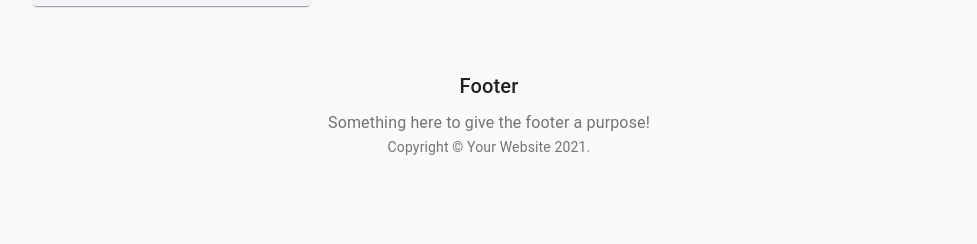
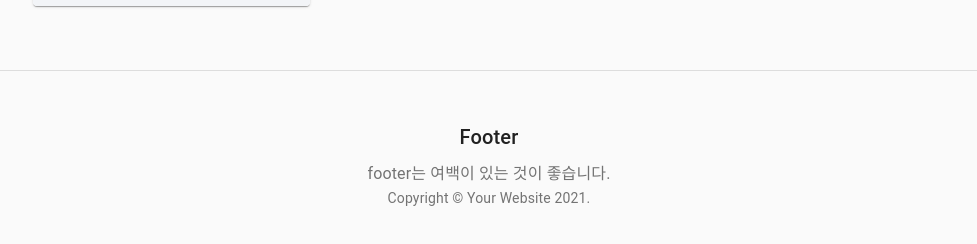
Before and after one commit to UUUNG/Today-s-Acrostic-Poem, a React (Create React App) app: page /HOFPage in a window 1280 px wide. Shown: the part 1641-1885 px from the top of the page, without its empty margins (151-1128 px from the left). Before the commit the page ends 1798 px from the top, so only its background shows below. Built offline with nearby package versions, Linux system fonts and the light colour scheme.

Commit message:
style: footer 상하 여백, 구분선 추가

```diff
--- a/src/components/atoms/Footer.js
+++ b/src/components/atoms/Footer.js
@@ -16,12 +16,12 @@ function Copyright() {
 
 export default function Footer(classes){
     return(
-    <footer className={classes.footer}>
+    <footer className={classes.footer} style={{padding: '50px 0px', borderTop: '1px solid #DDD'}}>
         <Typography variant="h6" align="center" gutterBottom>
             Footer
         </Typography>
         <Typography variant="subtitle1" align="center" color="textSecondary" component="p">
-            Something here to give the footer a purpose!
+            footer는 여백이 있는 것이 좋습니다.
         </Typography>
         <Copyright />
     </footer>
```
